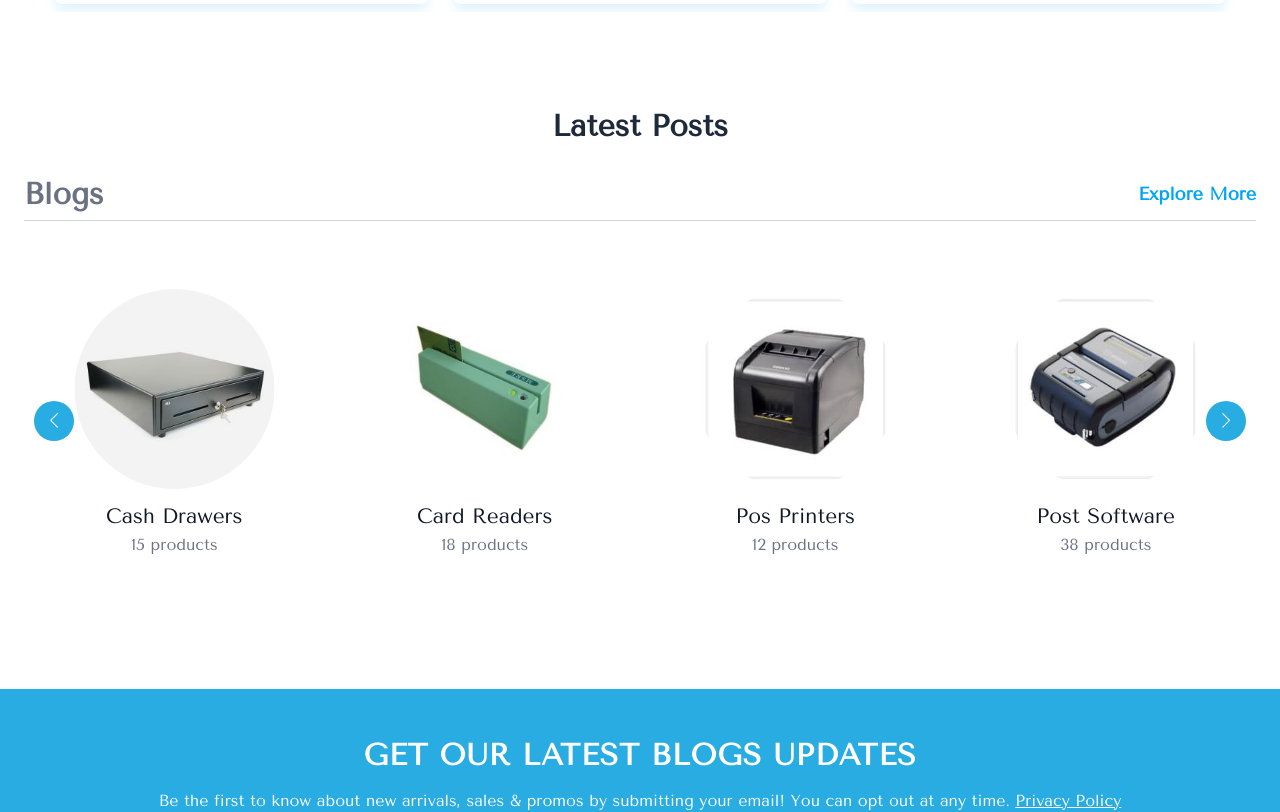
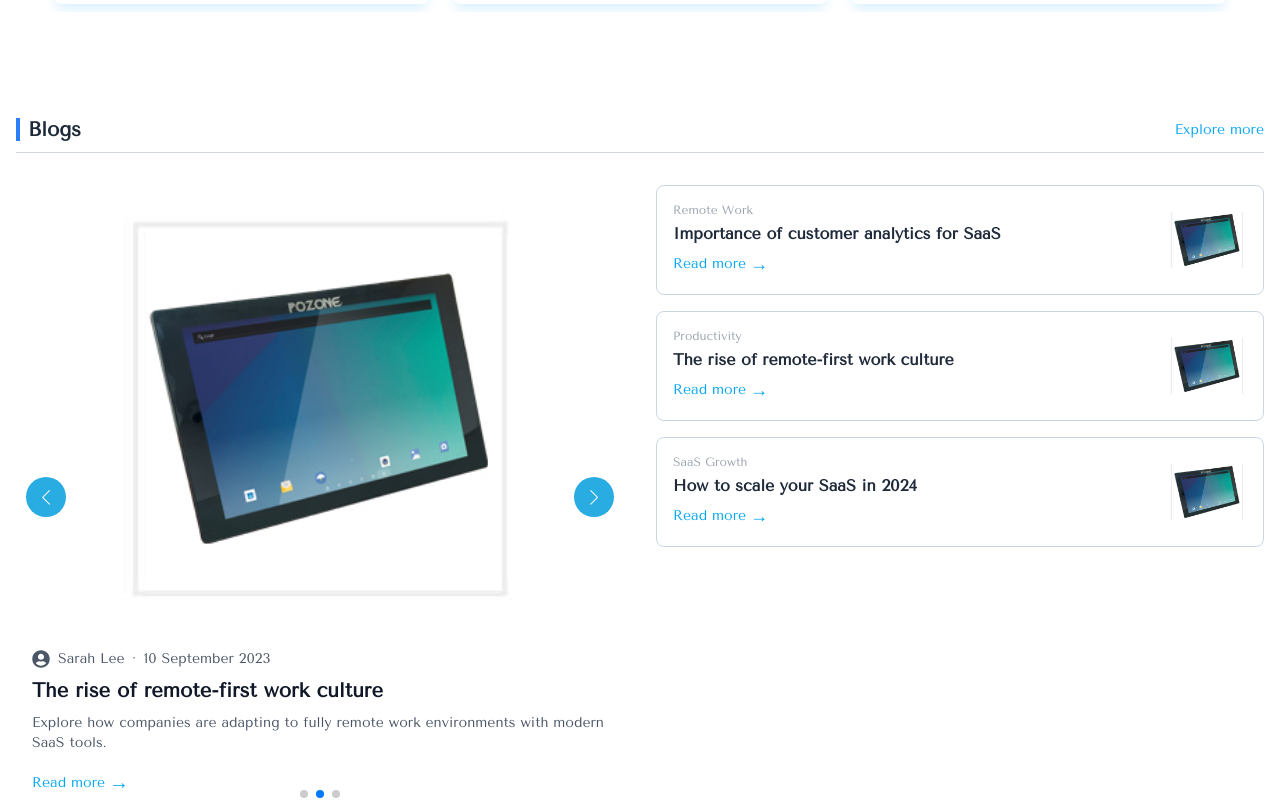
Before and after one commit to kaziahosunhabibripon/rapid-ecoomerce, a Next.js app: page / in a window 1280 px wide. Shown: the part 8700-9512 px from the top of the page. Built offline with nearby package versions, Linux system fonts and the light colour scheme; no server answers.

Commit message:
fixed the blogs

```diff
--- a/src/components/Home/LatestPost.tsx
+++ b/src/components/Home/LatestPost.tsx
@@ -1,131 +1,132 @@
 "use client";
-
 import Image from "next/image";
 import Link from "next/link";
+import { FaUserCircle } from "react-icons/fa";
 import { Swiper, SwiperSlide } from "swiper/react";
-import { Autoplay, Navigation } from "swiper/modules";
+import { Navigation, Pagination, Autoplay } from "swiper/modules";
 import "swiper/css";
 import "swiper/css/navigation";
 import "swiper/css/pagination";
-import "swiper/css/autoplay";
 
-interface CategoryProps {
-  name: string;
-  productCount: number;
-  imageSrc: string;
-  href: string;
-  categoryType: string;
-}
-
-const categories: CategoryProps[] = [
+// ✅ Unified blog data used for both sections
+const blogs = [
   {
-    name: "Barcode Printers",
-    productCount: 34,
-    imageSrc: "/assets/Label-Printers.jpg",
-    href: "/categories/cases",
-    categoryType: "Accessories",
+    author: "Johan Doe",
+    date: "15 September 2023",
+    title: "Importance of customer analytics for SaaS",
+    description:
+      "A retail management system is a platform that integrates several functions including technical modules.",
+    image: "/assets/Pozone-Pricechecker.jpg",
+    tag: "Remote Work",
   },
   {
-    name: "Cash Drawers",
-    productCount: 15,
-    imageSrc: "/assets/cash_drawer.jpg",
-    href: "/",
-    categoryType: "Accessories",
+    author: "Sarah Lee",
+    date: "10 September 2023",
+    title: "The rise of remote-first work culture",
+    description:
+      "Explore how companies are adapting to fully remote work environments with modern SaaS tools.",
+    image: "/assets/Pozone-Pricechecker.jpg",
+    tag: "Productivity",
   },
   {
-    name: "Card Readers",
-    productCount: 18,
-    imageSrc: "/assets/cardencoder.jpg",
-    href: "/",
-    categoryType: "Accessories",
-  },
-  {
-    name: "Pos Printers",
-    productCount: 12,
-    imageSrc: "/assets/POS-Printer.jpg",
-    href: "/categories/charger",
-    categoryType: "Laptop",
-  },
-  {
-    name: "Post Software",
-    productCount: 38,
-    imageSrc: "/assets/Mobile-Printer.jpg",
-    href: "/",
-    categoryType: "Smart Phone",
-  },
-  {
-    name: "Portable Printers",
-    productCount: 18,
-    imageSrc: "/assets/portable_printer.jpg",
-    href: "/",
-    categoryType: "Smart Phone",
-  },
-  {
-    name: "PDT",
-    productCount: 13,
-    imageSrc: "/assets/PDT.jpg",
-    href: "/",
-    categoryType: "Head Phone",
+    author: "David Smith",
+    date: "5 September 2023",
+    title: "How to scale your SaaS in 2024",
+    description:
+      "Tips and strategies to help SaaS companies grow in a competitive digital market.",
+    image: "/assets/Pozone-Pricechecker.jpg",
+    tag: "SaaS Growth",
   },
 ];
 
 export default function LatestPost() {
   return (
-    <div className="w-full py-12 px-4 md:px-6 container mx-auto">
-      <div className="text-center mb-8">
-        <h1 className="text-3xl font-bold text-gray-800 mb-2">Latest Posts</h1>
+    <div className="container mx-auto px-4 py-12">
+      <div className="flex justify-between items-center  border-b border-gray-300 mb-8">
+        <h2 className="text-xl font-bold text-gray-800 my-2">
+          <span className="border-l-4 border-blue-500 pl-2">Blogs</span>
+        </h2>
+        <Link href="#" className="text-sm text-sky-500 font-medium">
+          Explore more
+        </Link>
       </div>
 
-      <div className="flex items-center justify-between border-b border-gray-300 mb-8">
-        <h1 className="text-3xl font-bold text-gray-500 mb-2">Blogs</h1>
+      <div className="grid lg:grid-cols-2 gap-8">
+        {/* Left Side - Slider */}
+        <Swiper
+          modules={[Navigation, Pagination, Autoplay]}
+          navigation
+          pagination={{ clickable: true }}
+          autoplay={{ delay: 5000 }}
+          loop
+          className="w-full"
+        >
+          {blogs.map((blog, idx) => (
+            <SwiperSlide key={idx}>
+              <div className="mx-auto">
+                <div className="w-full max-w-md mx-auto p-4">
+                  <Image
+                    src={blog.image}
+                    alt="Featured Blog"
+                    width={400}
+                    height={400}
+                    className="w-full h-auto object-cover"
+                  />
+                </div>
+                <div className="p-4 flex flex-col items-start justify-center">
+                  <div className="flex items-center text-sm text-gray-600 mb-2 gap-2">
+                    <FaUserCircle className="text-lg" />
+                    <span>{blog.author}</span> · <span>{blog.date}</span>
+                  </div>
+                  <h3 className="text-xl font-semibold text-gray-900 mb-2">
+                    {blog.title}
+                  </h3>
+                  <p className="text-gray-600 text-sm mb-4">
+                    {blog.description}
+                  </p>
+                  <Link
+                    href="#"
+                    className="text-sky-500 text-sm font-medium flex items-center gap-1"
+                  >
+                    Read more <span className="text-xl">→</span>
+                  </Link>
+                </div>
+              </div>
+            </SwiperSlide>
+          ))}
+        </Swiper>
 
-        <div className="flex flex-col">
-          <span className="text-lg font-bold text-sky-500 mb-2">
-            Explore More
-          </span>
+        {/* Right Side - Blog List */}
+        <div className="space-y-4">
+          {blogs.map((blog, index) => (
+            <div
+              key={index}
+              className="flex justify-between items-center border shadow-emerald-200 border-slate-300 rounded-lg p-4 hover:bg-gray-50 transition"
+            >
+              <div className="flex flex-col items-start justify-center">
+                <p className="text-xs text-gray-400 mb-1">{blog.tag}</p>
+                <h4 className="text-md font-semibold text-gray-800 mb-1">
+                  {blog.title}
+                </h4>
+                <Link
+                  href="#"
+                  className="text-sky-500 text-sm flex items-center gap-1"
+                >
+                  Read more <span className="text-lg">→</span>
+                </Link>
+              </div>
+              <div className="w-20 h-14 relative flex-shrink-0">
+                <Image
+                  src={blog.image}
+                  alt={blog.title}
+                  fill
+                  className="object-cover rounded"
+                />
+              </div>
+            </div>
+          ))}
         </div>
       </div>
-
-      <Swiper
-        modules={[Autoplay, Navigation]}
-        autoplay={{
-          delay: 6000,
-          disableOnInteraction: false,
-        }}
-        navigation={true}
-        grabCursor={true}
-        className="foodCard"
-        breakpoints={{
-          0: { slidesPerView: 1, spaceBetween: 10 },
-          468: { slidesPerView: 2, spaceBetween: 10 },
-          768: { slidesPerView: 4, spaceBetween: 10 },
-        }}
-      >
-        {categories?.map((category) => (
-          <SwiperSlide key={category.name}>
-            <Link
-              href={category.href}
-              className="flex flex-col items-center text-center group hover:bg-gray-100 transition-colors duration-300 ease-in-out p-4 rounded-lg"
-            >
-              <div className="relative flex items-center justify-center mb-3 overflow-hidden">
-                <Image
-                  src={category.imageSrc || "/placeholder.svg"}
-                  alt={category.name}
-                  width={200}
-                  height={200}
-                  className="object-cover rounded-full transition-transform group-hover:scale-110"
-                />
-              </div>
-              <h3 className="text-[1.3rem] font-medium text-gray-900">
-                {category.name}
-              </h3>
-              <p className="text-[1rem] text-gray-500">
-                {category.productCount} products
-              </p>
-            </Link>
-          </SwiperSlide>
-        ))}
-      </Swiper>
     </div>
   );
 }
```
